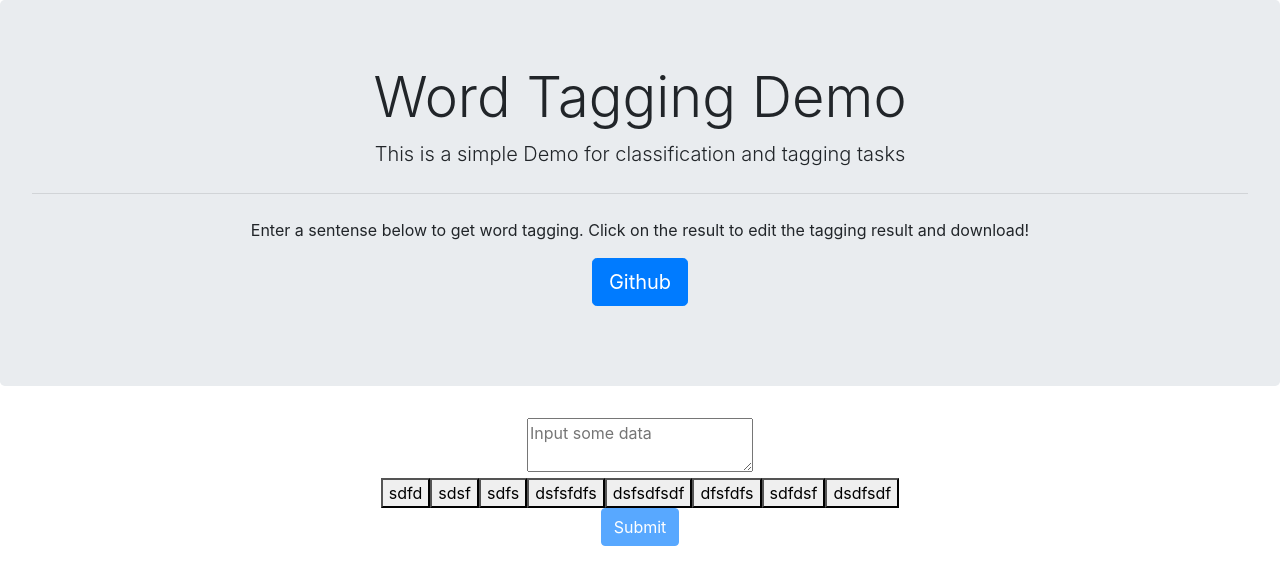
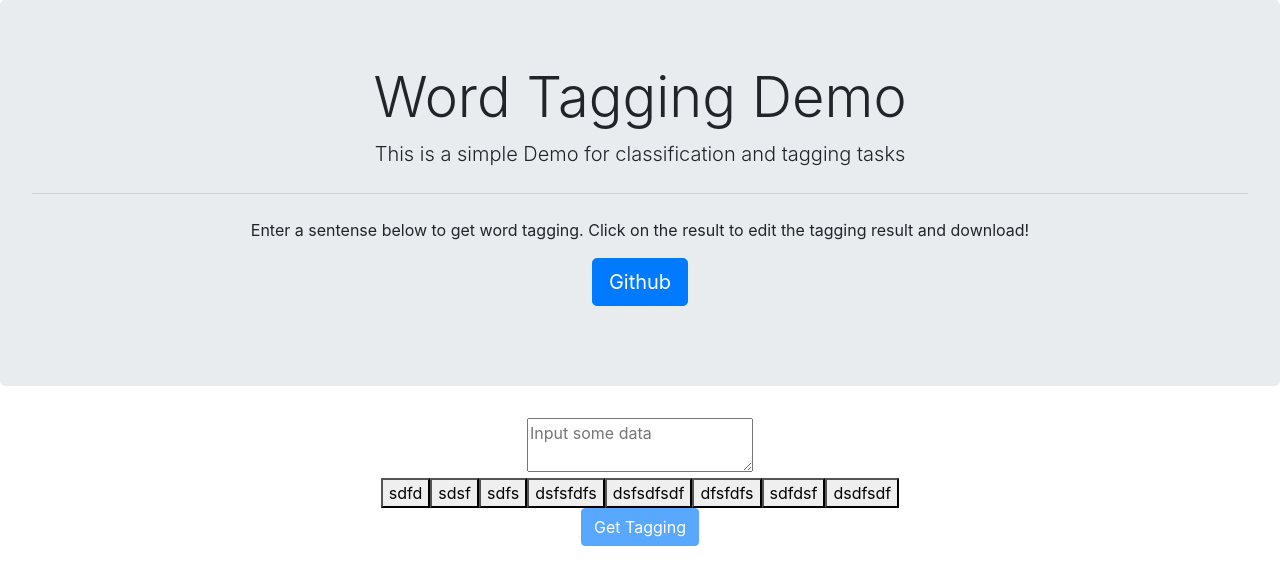
Before and after one commit to h-bar/demofi, a React (Create React App) app: page / in a window 1280 px wide. Shown: the top 584 px of the page. Built offline with nearby package versions, Linux system fonts and the light colour scheme.

Commit message:
move buttons into App

```diff
--- a/src/App.js
+++ b/src/App.js
@@ -12,23 +12,6 @@ const appStates = {
   'submited': 2,
   'responded': 3
 }
-
-function SubmitBtn(props) {
-  let isDisable = props.appState === appStates.not_ready
-  return (
-    <button className="btn btn-primary" disabled={isDisable} onClick={props.onClick}>{props.content}</button>
-  )
-}
-
-// function ResultPanel(props) {
-//   let dataStr = "data:text/json;charset=utf-8," + encodeURIComponent(JSON.stringify(props.content));
-//   return (
-//     <div>
-
-//       <a href={dataStr} download="result.json" className="btn btn-primary">Download Result</a>
-//     </div>
-//   )
-// }
 
 class App extends React.Component {
   state = {
@@ -113,8 +96,14 @@ class App extends React.Component {
         <div className="container">
           <TextAreaIn onUpdate={this.updateData} name="data.content" placeholder="Input some data"></TextAreaIn>
           <OptionBtnIn onUpdate={this.updateData} name="param.content" options={["sdfd", "sdsf", "sdfs", "dsfsfdfs", "dsfsdfsdf", "dfsfdfs", "sdfdsf", "dsdfsdf"]}></OptionBtnIn>
-          <SubmitBtn appState={this.state.state} content="Submit" onClick={this.sendData}></SubmitBtn>
-          { this.state.state === appStates.responded ?  <ClassificationDisplay content={this.state.resp} onChange={this.updateResult}></ClassificationDisplay> : <div></div>}
+          <button className="btn btn-primary" disabled={this.state.state === appStates.not_ready} onClick={this.sendData}>Get Tagging</button>
+          { this.state.state === appStates.responded ?
+            <div>
+                <ClassificationDisplay content={this.state.resp} onChange={this.updateResult}></ClassificationDisplay>
+                <a href={"data:text/json;charset=utf-8," + encodeURIComponent(JSON.stringify(this.state.resp))} download="result.json" className="btn btn-primary">Download Result</a>
+            </div> :
+            <div></div>
+          }
         </div>
       </div>
     );
```
